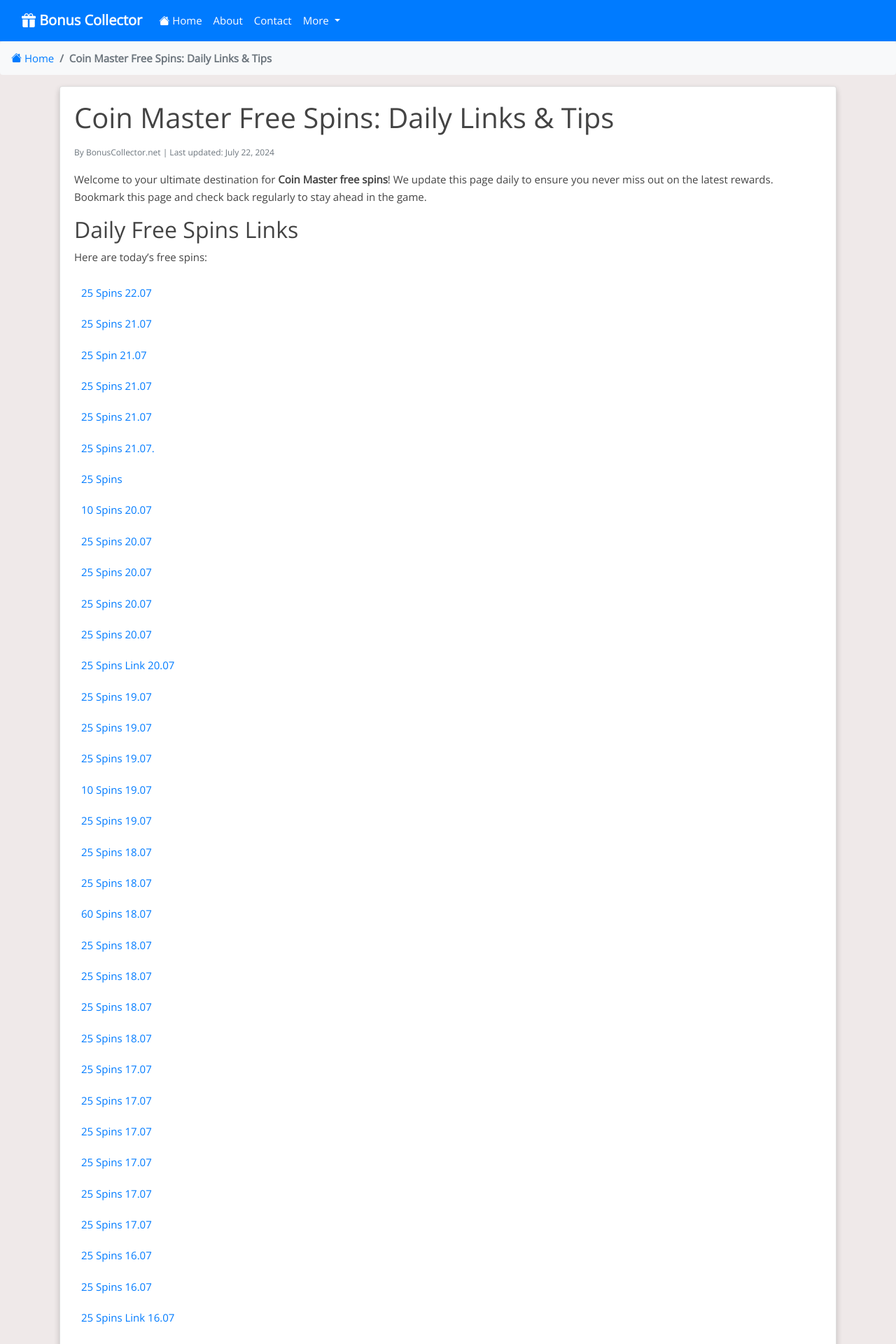
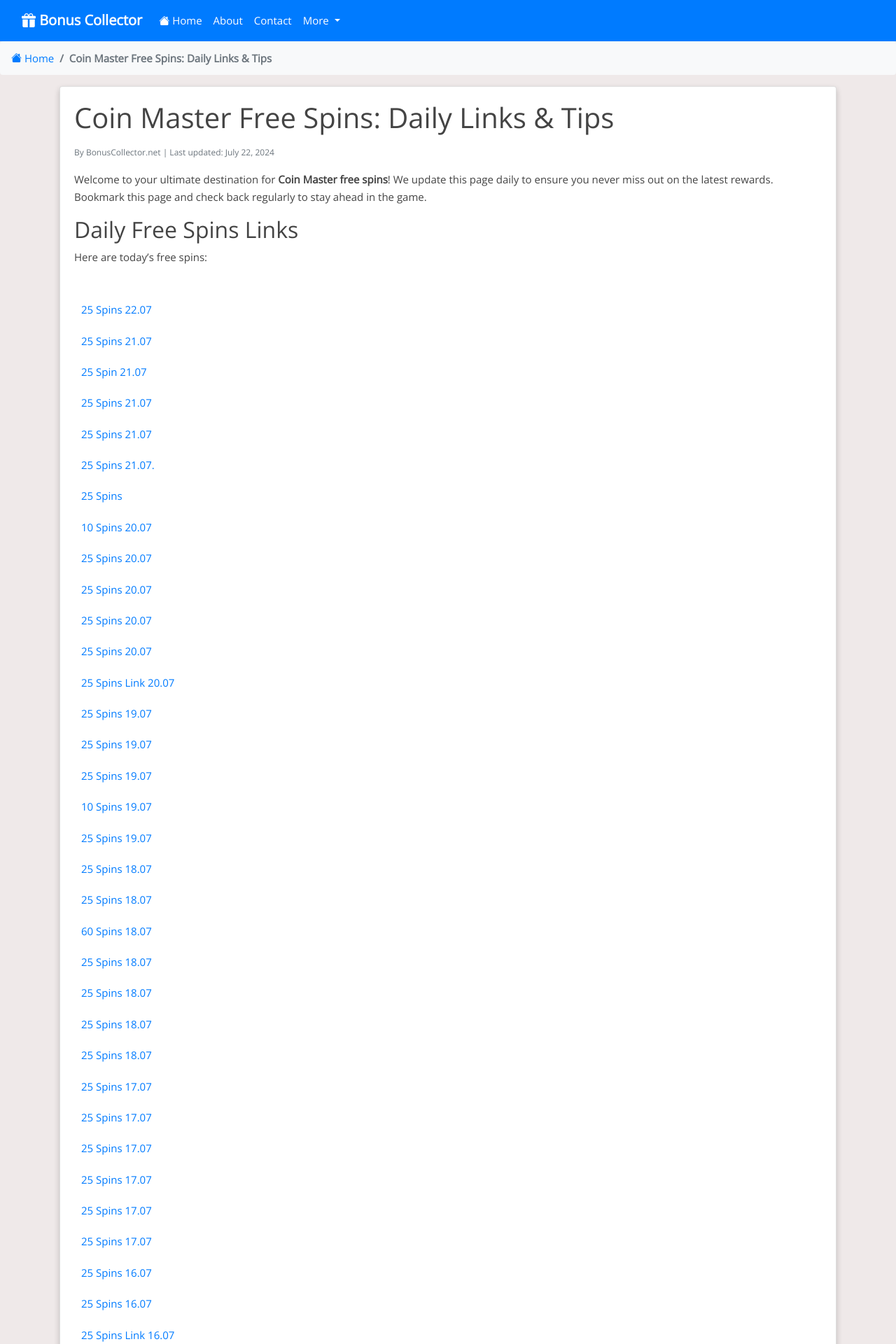
Before and after one commit to Prollad99/bs-net, a Jekyll site: the page built from _posts/2024-06-29-coin-master.md, in a window 1280 px wide. Shown: the top 1920 px of the page at 70% size. Built offline with Jekyll 4.4.1, drawn with Linux system fonts in a browser that asks for light colours; nearby versions of some CDN libraries; comment, search, counter and statistics services are not loaded.

Commit message:
Update coin-master.html

```diff
--- a/_includes/coin-master.html
+++ b/_includes/coin-master.html
@@ -1,4 +1,4 @@
-<html><body><div class="reward"><ul>
+<html><body><br><div class="reward"><ul>
 <li><a href="https://rewards.coinmaster.com/rewards/rewards.html?c=pe_TWIyfgPCU_20240722">25 spins 22.07</a></li>
 <li><a href="https://rewards.coinmaster.com/rewards/rewards.html?c=pe_FCBrGOBaM_20240721">25 spins 21.07</a></li>
 <li><a href="https://rewards.coinmaster.com/rewards/rewards.html?c=pe_EMAILNtcuvk_20240716">25 spin 21.07</a></li>
```
